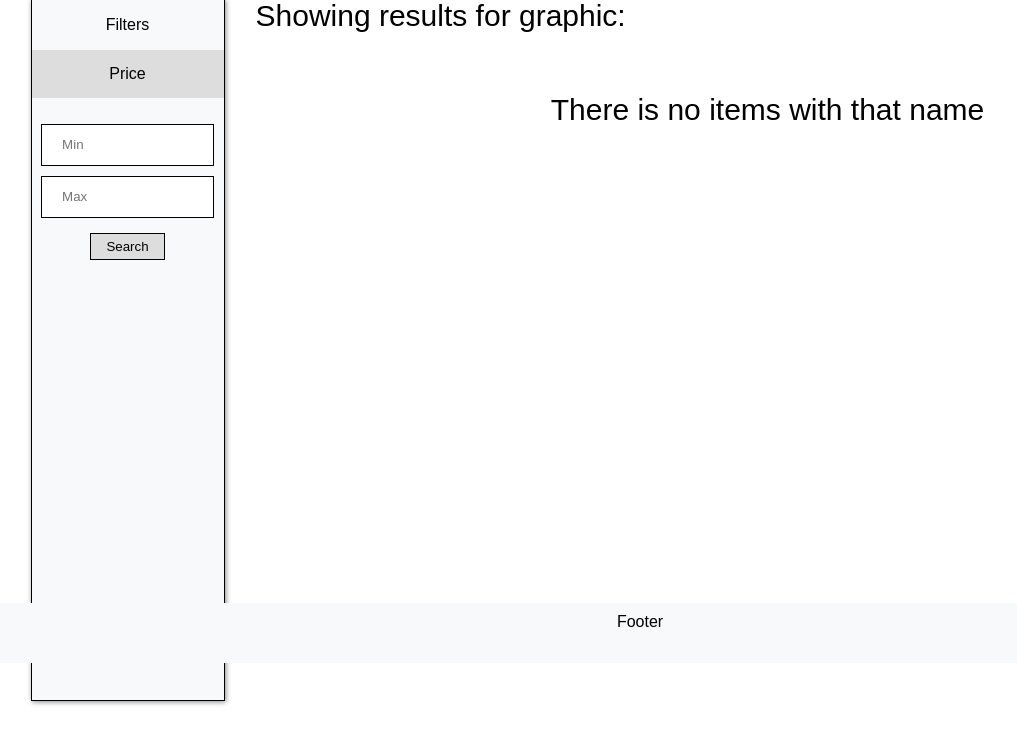
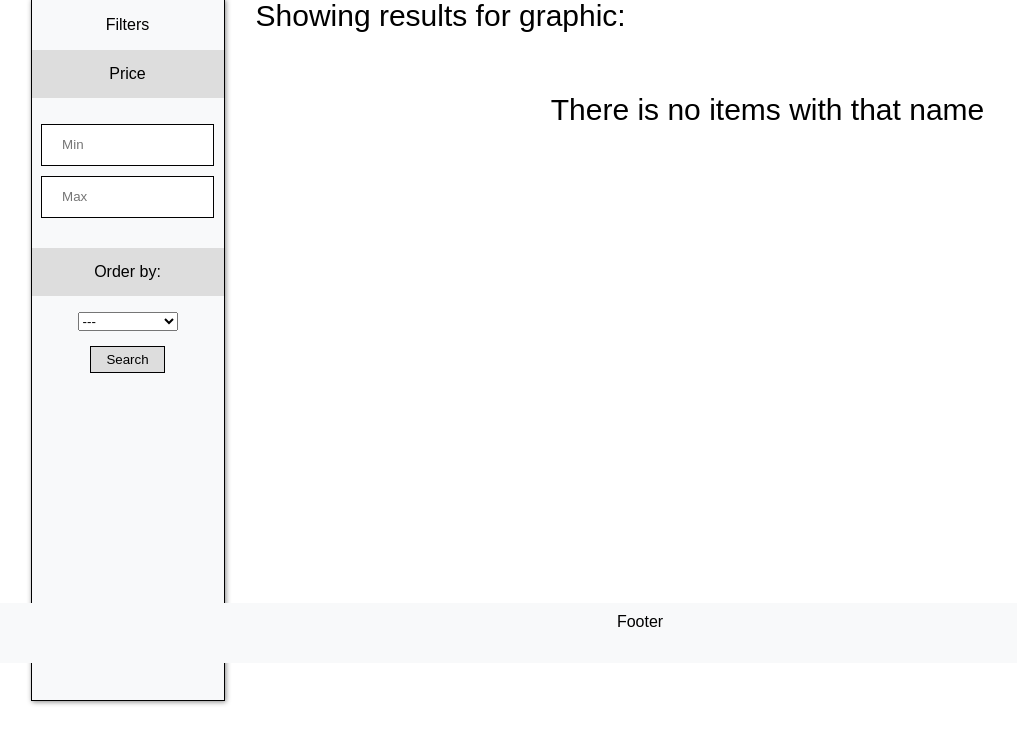
Before and after one commit to FluffyGreyWolf/Shop, a Django app: page /search-result?search-form=graphic in a window 1280 px wide. Shown: the part 137-868 px from the top of the page, without its empty margins (0-1017 px from the left). Run offline with Django 3.2, Linux system fonts and the light colour scheme; data that the repository does not hold is empty.

Commit message:
update: ordering products by price

```diff
--- a/shop/templates/search-result.html
+++ b/shop/templates/search-result.html
@@ -6,11 +6,26 @@
 <div class="filters">
     <p>Filters</p>
     <div class="price-filter">
+        <form method="GET" action="{% url 'search-result-price-filter' %}">
         <p class="filters-title">Price</p>
-        <form method="GET" action="{% url 'search-result-price-filter' %}">
         <input class="price-input" type="search" placeholder="Min" name="price-min">
         <input class="price-input" type="search" placeholder="Max" name="price-max">
         <input class="price-input" type="hidden" value="{{ searched }}" name="products">
+
+        <p class="filters-title" style="margin-top: 30px;">Order by:</p>
+        <select name="price-order">
+            {% if order == 'high' %}
+            <option value="high">Highest price</option>
+            <option value="low">Lowest price</option>
+            {% elif order == 'low' %}
+            <option value="low">Lowest price</option>
+            <option value="high">Highest price</option>
+            {% else %}
+            <option value="high">---</option>
+            <option value="high">Highest price</option>
+            <option value="low">Lowest price</option>
+          {% endif %}
+        </select>
     </div>
     <button id="price-form-button" type="submit">Search</button>
 </form>
--- a/shop/views.py
+++ b/shop/views.py
@@ -13,10 +13,9 @@ def productSearch(request):
         searched = request.GET['search-form']
         if searched == "":
             return redirect('/')
-        # Chaining filters won't work? - returns empty queryset
         products1 = Product.objects.filter(name__contains=searched)
         products2 = Product.objects.filter(category__contains=searched)
-        products = list(chain(products1, products2))
+        products = products1 | products2
         context = {'products': products, 'searched': searched}
         return render(request, 'search-result.html', context)
 
@@ -26,14 +25,20 @@ def productPriceFilter(request):
         min = request.GET['price-min']
         max = request.GET['price-max']
         searched = request.GET['products']
+        order = request.GET['price-order']
     if not min:
         min = 0
     if not max:
         max = 50000
     products1 = Product.objects.filter(name__contains=searched).filter(price__gte=min).filter(price__lte=max)
     products2 = Product.objects.filter(category__contains=searched).filter(price__gte=min).filter(price__lte=max)
-    products = list(chain(products1, products2))
-    context = {'products': products, 'searched': searched}
+    products = products1 | products2
+    if order == 'low':
+        products = products.order_by('price')
+        context = {'products': products, 'searched': searched, 'order': 'low'}
+    else:
+        products = products.order_by('-price')
+        context = {'products': products, 'searched': searched, 'order': 'high'}
     return render(request, 'search-result.html', context)
 
 
```
